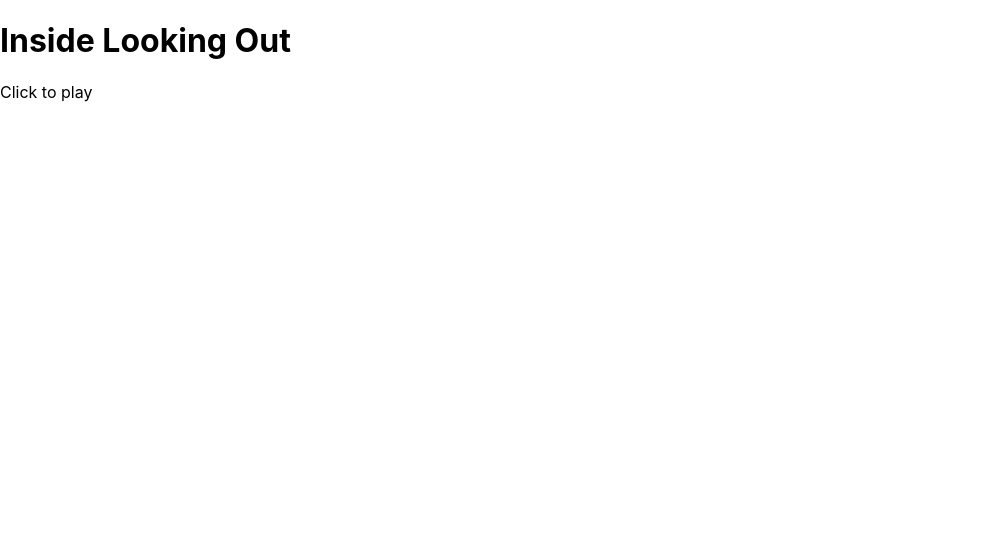
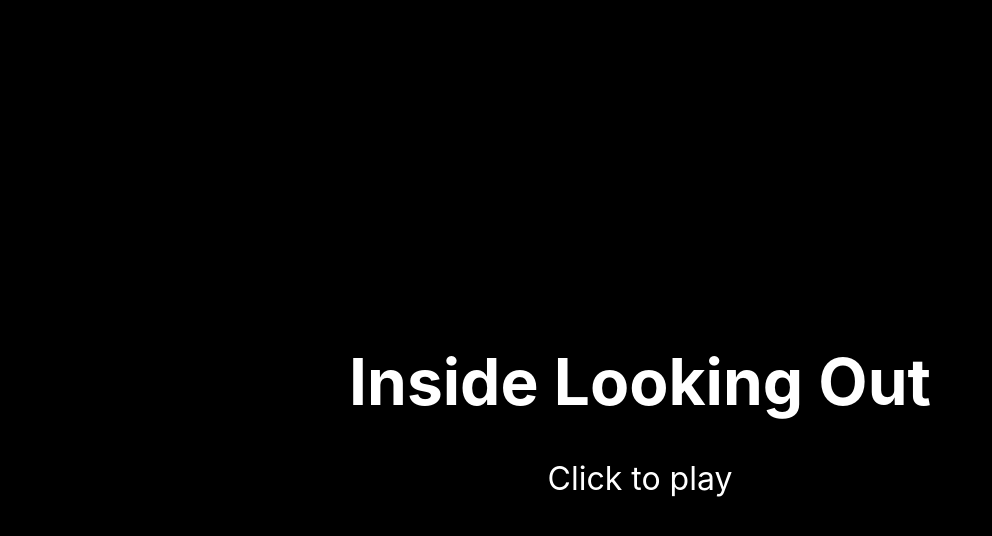
Before and after one commit to edpe/inside_looking_out, a Next.js app: page / in a window 1280 px wide. Shown: the top 536 px of the page, without its empty margins (0-992 px from the left). Built offline with nearby package versions, Linux system fonts and the light colour scheme.

Commit message:
style: use css modules to style front page

```diff
--- a/pages/index.js
+++ b/pages/index.js
@@ -1,10 +1,17 @@
 import Link from "next/link";
+import styles from "../styles/Home.module.css";
 
 export const Home = () => {
   return (
     <>
-      <h1>Inside Looking Out</h1>
-      <Link href="/inside-looking-out">Click to play</Link>
+      <div className={styles.container}>
+        <div className={styles.title}>
+          <h1>Inside Looking Out</h1>
+          <Link href="/inside-looking-out" passHref>
+            <a>Click to play</a>
+          </Link>
+        </div>
+      </div>
     </>
   );
 };
--- a/styles/Home.module.css
+++ b/styles/Home.module.css
@@ -6,6 +6,7 @@
   justify-content: center;
   align-items: center;
   height: 100vh;
+  background-color: black;
 }
 
 .main {
@@ -34,7 +35,7 @@
 }
 
 .title a {
-  color: #0070f3;
+  color: white;
   text-decoration: none;
 }
 
@@ -45,9 +46,10 @@
 }
 
 .title {
+  color: white;
   margin: 0;
   line-height: 1.15;
-  font-size: 4rem;
+  font-size: 2rem;
 }
 
 .title,
```
